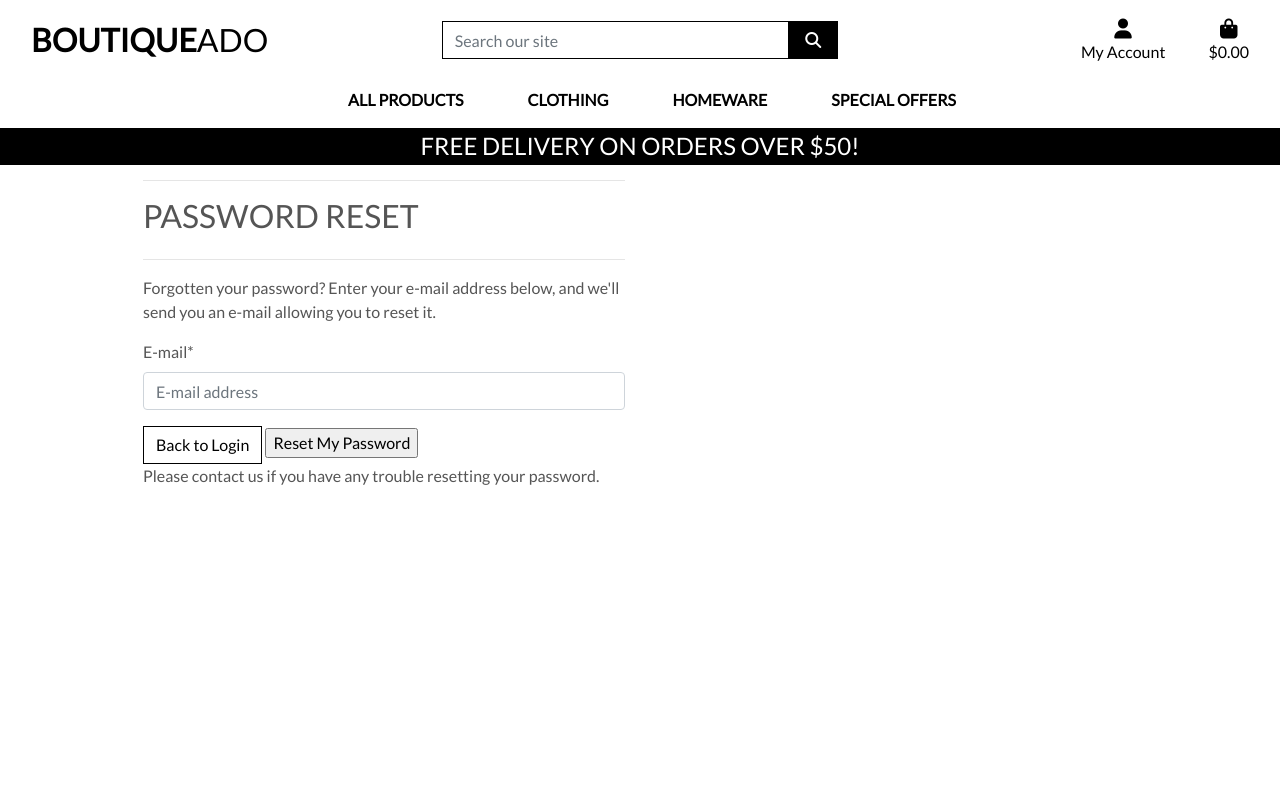
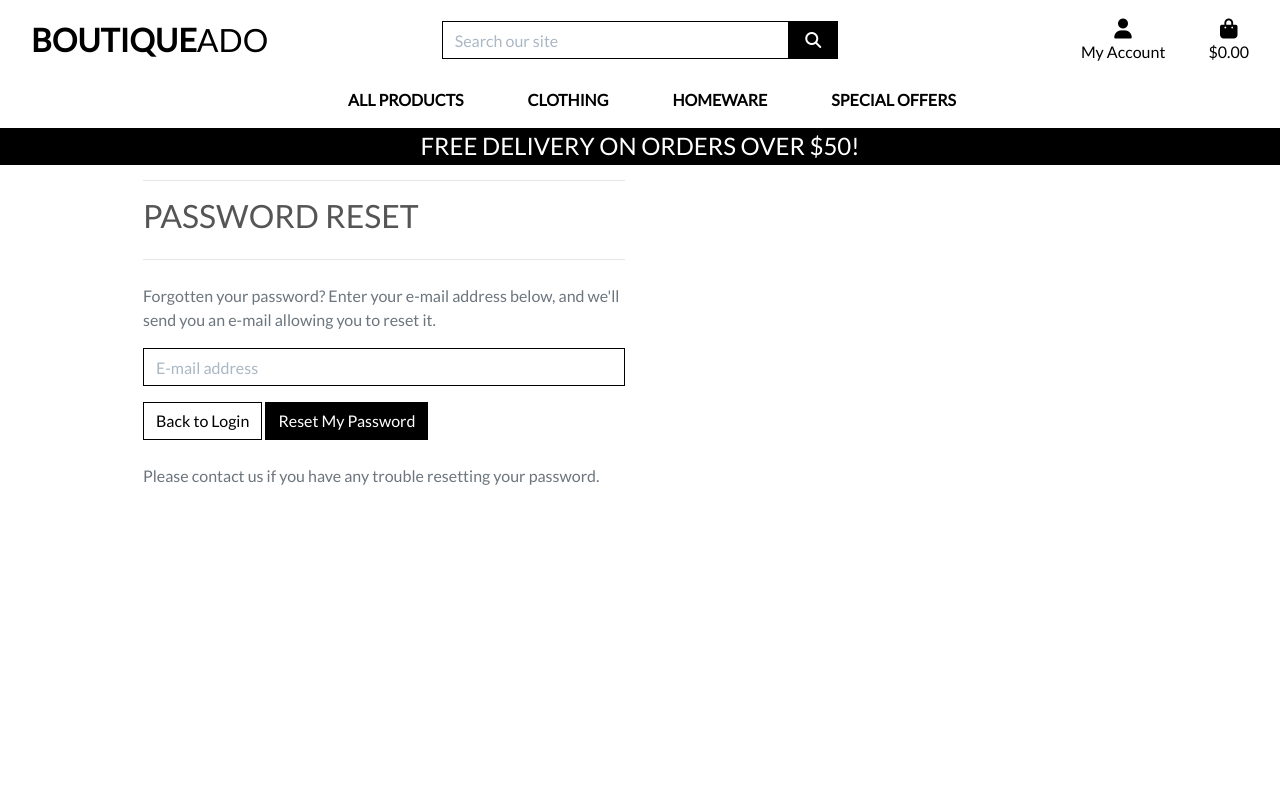
Before and after one commit to morphy80/boutique_ado, a Django app: page /accounts/password/reset/ in a window 1280 px wide. Run offline with Django 3.2, Linux system fonts and the light colour scheme; some libraries are stand-ins or nearby versions.

Commit message:
Updated allauth and tested profiles

```diff
--- a/profiles/templates/profiles/profile.html
+++ b/profiles/templates/profiles/profile.html
@@ -23,4 +23,5 @@
                 <hr>
             </div>
         </div>
+        {{ profile }}
 {% endblock %}
--- a/static/css/base.css
+++ b/static/css/base.css
@@ -96,6 +96,10 @@ a.category-badge > span.badge:hover {
     cursor: pointer;
 }
 
+input[name='q']::placeholder {
+    color: #aab7c4;
+}
+
 /* ------------------------------- bootstrap toasts */
 
 .message-container {
@@ -178,6 +182,59 @@ a.category-badge > span.badge:hover {
     max-width: 80%;
   }
 }
+/* Allauth form formatting */
+
+.allauth-form-inner-content p {
+    margin-top: 1.5rem; /* mt-4 */
+    color: #6c757d; /* text-secondary */
+}
+
+.allauth-form-inner-content input {
+    border-color: #000;
+    border-radius: 0;
+}
+
+.allauth-form-inner-content label:not([for='id_remember']) {
+    display: none;
+}
+
+.allauth-form-inner-content input::placeholder {
+    color: #aab7c4;
+}
+
+.allauth-form-inner-content button,
+.allauth-form-inner-content input[type='submit'] {
+	/* btn */
+	display: inline-block;
+    font-weight: 400;
+    color: #fff;
+    text-align: center;
+    vertical-align: middle;
+    -webkit-user-select: none;
+    -moz-user-select: none;
+    -ms-user-select: none;
+    user-select: none;
+    background-color: #000;
+    border: 1px solid #000;
+    padding: .375rem .75rem;
+    font-size: 1rem;
+    line-height: 1.5;
+    border-radius: 0;
+
+/* standard bootstrap btn transitions */
+    transition: color .15s ease-in-out,background-color .15s ease-in-out,border-color .15s ease-in-out,box-shadow .15s ease-in-out;
+}
+
+.allauth-form-inner-content button:hover,
+.allauth-form-inner-content input[type='submit']:hover {
+	color: #fff;
+    background-color: #222;
+    border-color: #222;
+}
+
+.allauth-form-inner-content a {
+	color: #17a2b8; /* text-info */
+}
 
 /* fixed top navbar only on medium and up */
 @media (min-width: 992px) {
--- a/templates/base.html
+++ b/templates/base.html
@@ -72,7 +72,7 @@
                                 {% if request.user.is_superuser %}
                                     <a href="" class="dropdown-item">Product Management</a>
                                 {% endif %}
-                                <a href="" class="dropdown-item">My Profile</a>
+                                <a href="{% url 'profile' %}" class="dropdown-item">My Profile</a>
                                 <a href="{% url 'account_logout' %}" class="dropdown-item">Logout</a>
                             {% else %}
                                 <a href="{% url 'account_signup' %}" class="dropdown-item">Register</a>
```
Also changed, not shown: profiles/views.py (+7 -2 lines), db.sqlite3.
